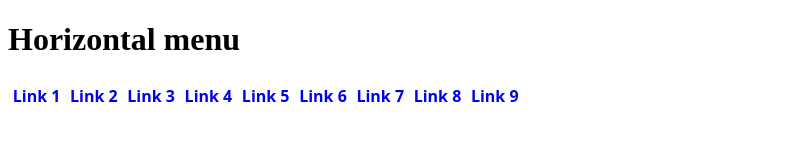
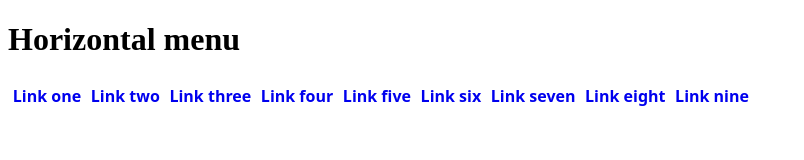
Before and after one commit to oom-components/horizontal-menu, a website with bundled scripts: page demo/index.html in a window 1280 px wide. Shown: the whole page, without its empty margins (0-804 px from the left). Built offline with nearby package versions, Linux system fonts and the light colour scheme.

Commit message:
first version

```diff
--- a/demo/index.html
+++ b/demo/index.html
@@ -9,22 +9,25 @@
     <h1>Horizontal menu</h1>
 
     <oom-menu>
-      <a href="#1">Link 1</a>
-      <a href="#2">Link 2</a>
-      <a href="#3">Link 3</a>
-      <a href="#4">Link 4</a>
-      <a href="#5">Link 5</a>
-      <a href="#6">Link 6</a>
-      <a href="#7">Link 7</a>
-      <a href="#8">Link 8</a>
-      <a href="#9">Link 9</a>
+      <a href="#1">Link one</a>
+      <a href="#2">Link two</a>
+      <a href="#3">Link three</a>
+      <a href="#4">Link four</a>
+      <a href="#5">Link five</a>
+      <a href="#6">Link six</a>
+      <a href="#7">Link seven</a>
+      <a href="#8">Link eight</a>
+      <a href="#9">Link nine</a>
     </oom-menu>
 
     <script type="module" src="script.js"></script>
 
     <style>
       oom-menu {
+        display: flex;
+
         a {
+          white-space: nowrap;
           font-family: system-ui;
           font-weight: bold;
           text-decoration: none;
```
Also changed, not shown: CHANGELOG.md.
